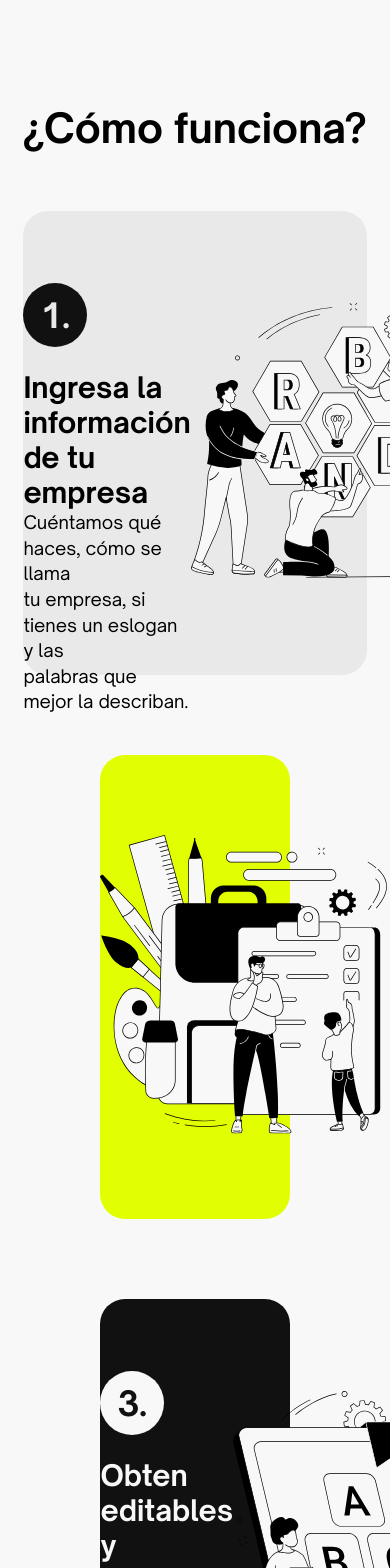
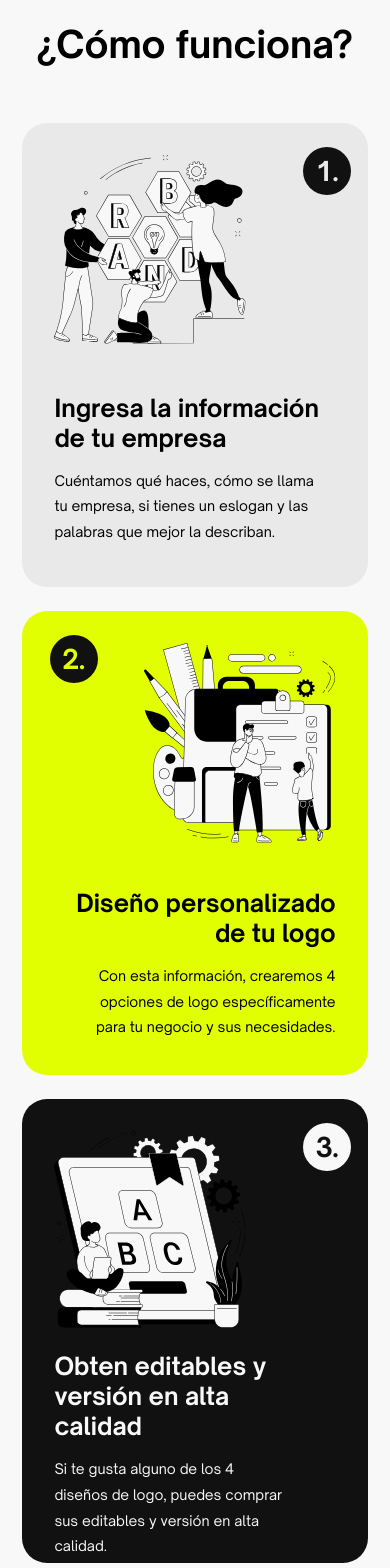
Before and after one commit to TheSerch07/Client-Wawo-Logos, a React (Vite) app: page / in a window 390 px wide. Shown: the part 940-2508 px from the top of the page. Built offline with nearby package versions, Linux system fonts and the light colour scheme; the HTML template or start-up script is replaced by a standard one; a web font is replaced by a local one.

Commit message:
Responsive

```diff
--- a/src/components/Tutorial.jsx
+++ b/src/components/Tutorial.jsx
@@ -10,11 +10,11 @@ function Tutorial() {
                     <div className={styles.contentH2}>
                         <h2>1.</h2>
                     </div>
-                    <h2 className={styles.h2}>Ingresa la información<br></br>de tu empresa</h2>
-                    <p className={styles.p}>Cuéntamos qué haces, cómo se llama<br></br>tu empresa, si tienes un eslogan y las<br></br>palabras que mejor la describan.</p>
+                    <h2 className={styles.h2}>Ingresa la información de tu empresa</h2>
+                    <p className={styles.p}>Cuéntamos qué haces, cómo se llama tu empresa, si tienes un eslogan y las palabras que mejor la describan.</p>
                 </div>
-                <div>
-                    <img src={PasoUno} alt="Paso1"/>
+                <div  className={styles.contentImg}>
+                    <img className={styles.img} src={PasoUno} alt="Paso1"/>
                 </div>
             </div>
         </div>
--- a/src/components/TutorialThree.jsx
+++ b/src/components/TutorialThree.jsx
@@ -10,10 +10,10 @@ function TutorialThree() {
                         <h2>3.</h2>
                     </div>
                     <h2 className={styles.h2}>Obten editables y<br></br>versión en alta calidad</h2>
-                    <p className={styles.p}>Si te gusta alguno de los 4 diseños<br></br>de logo, puedes comprar sus<br></br>editables y versión en alta calidad.</p>
+                    <p className={styles.p}>Si te gusta alguno de los 4 diseños de logo, puedes comprar sus editables y versión en alta calidad.</p>
                 </div>
                 <div>
-                    <img src={PasoTres} alt="Paso1"/>
+                    <img className={styles.img} src={PasoTres} alt="Paso1"/>
                 </div>
             </div>
         </div>
--- a/src/styles/Tutorial.module.css
+++ b/src/styles/Tutorial.module.css
@@ -48,7 +48,7 @@
     text-align: left;
     flex-direction: column;
     justify-content: space-around;
-    width: 23rem;
+    width: 22rem;
     height: 20rem;
     font-size: 18px;
 }
@@ -60,12 +60,58 @@
 }
 
 @media (max-width: 1360px) {
+    .mainTutorial {
+        margin-top: 3rem;
+    }
+
     .childTutorial {
+        flex-direction: column-reverse;
+        align-items: flex-start;
         /* width: 58rem; */
-        width: 88vw;
+        padding-left: 2rem;
+        width: 80.3vw;
+        position: relative;
     }
 
     .title {
-        font-size: 2.5rem;
+        font-size: 2.3rem;
+    }
+
+    .img {
+        margin-top: 2rem;
+        /* position: absolute; */
+        max-width: 12rem;
+        /* : -20px */
+    }
+
+    .contentH2 {
+        position: absolute;
+        left: 72vw;
+        top: 1.5rem;
+        font-size: 1.1rem;
+        width: 3rem;
+        height: 3rem;
+    }
+
+    .mainText {
+        width: 70vw;
+        justify-content: center;
+        /* height: 1rem; */
+        /* text-align: center;s */
+    }
+
+    .p {
+        font-size: 14px;
+
+        margin-top: 15px;
+    }
+
+    .contentImg {
+        display: flex;
+        width: 70vw;
+    }
+
+    .h2 {
+        font-size: 1.5rem;
     }
 }
--- a/src/styles/TutorialThree.module.css
+++ b/src/styles/TutorialThree.module.css
@@ -49,7 +49,7 @@
     text-align: left;
     flex-direction: column;
     justify-content: space-around;
-    width: 23rem;
+    width: 20rem;
     height: 20rem;
     font-size: 18px;
 }
@@ -60,3 +60,61 @@
     margin-top: 0px;
     color: rgb(248, 248, 248);
 }
+
+@media (max-width: 1360px) {
+    .mainTutorial {
+        margin-top: 0;
+    }
+
+    .childTutorial {
+        flex-direction: column-reverse;
+        align-items: flex-start;
+        /* width: 58rem; */
+        margin-top: 1.5rem;
+        padding-left: 2rem;
+        width: 80.3vw;
+        position: relative;
+    }
+
+    .title {
+        font-size: 2.3rem;
+    }
+
+    .img {
+        margin-top: 2rem;
+        /* position: absolute; */
+        max-width: 12rem;
+        /* : -20px */
+    }
+
+    .contentH2 {
+        position: absolute;
+        left: 72vw;
+        top: 1.5rem;
+        font-size: 1.1rem;
+        width: 3rem;
+        height: 3rem;
+    }
+
+    .mainText {
+        width: 60vw;
+        justify-content: center;
+        /* height: 1rem; */
+        /* text-align: center;s */
+    }
+
+    .p {
+        font-size: 14px;
+
+        margin-top: 15px;
+    }
+
+    .contentImg {
+        display: flex;
+        width: 70vw;
+    }
+
+    .h2 {
+        font-size: 1.5rem;
+    }
+}
--- a/src/styles/TutorialTwo.module.css
+++ b/src/styles/TutorialTwo.module.css
@@ -63,3 +63,51 @@
 .img {
     width: 18rem;
 }
+
+@media (max-width: 1360px) {
+    .mainTutorial {
+        margin-top: 0;
+    }
+
+    .childTutorial {
+        flex-direction: column;
+        align-items: flex-end;
+        padding-right: 2rem;
+        /* width: 58rem; */
+        margin-top: 1.5rem;
+        width: 80.3vw;
+        position: relative;
+    }
+
+    .img {
+        margin-top: 2rem;
+        /* position: absolute; */
+        max-width: 12rem;
+        /* : -20px */
+    }
+    .contentH2 {
+        position: absolute;
+        left: 7vw;
+        top: 1.5rem;
+        font-size: 1.1rem;
+        width: 3rem;
+        height: 3rem;
+    }
+
+    .mainText {
+        width: 70vw;
+        justify-content: center;
+        /* height: 1rem; */
+        /* text-align: center;s */
+    }
+
+    .p {
+        width: 20rem;
+        font-size: 14px;
+        margin-top: 15px;
+    }
+
+    .h2 {
+        font-size: 1.5rem;
+    }
+}
```
